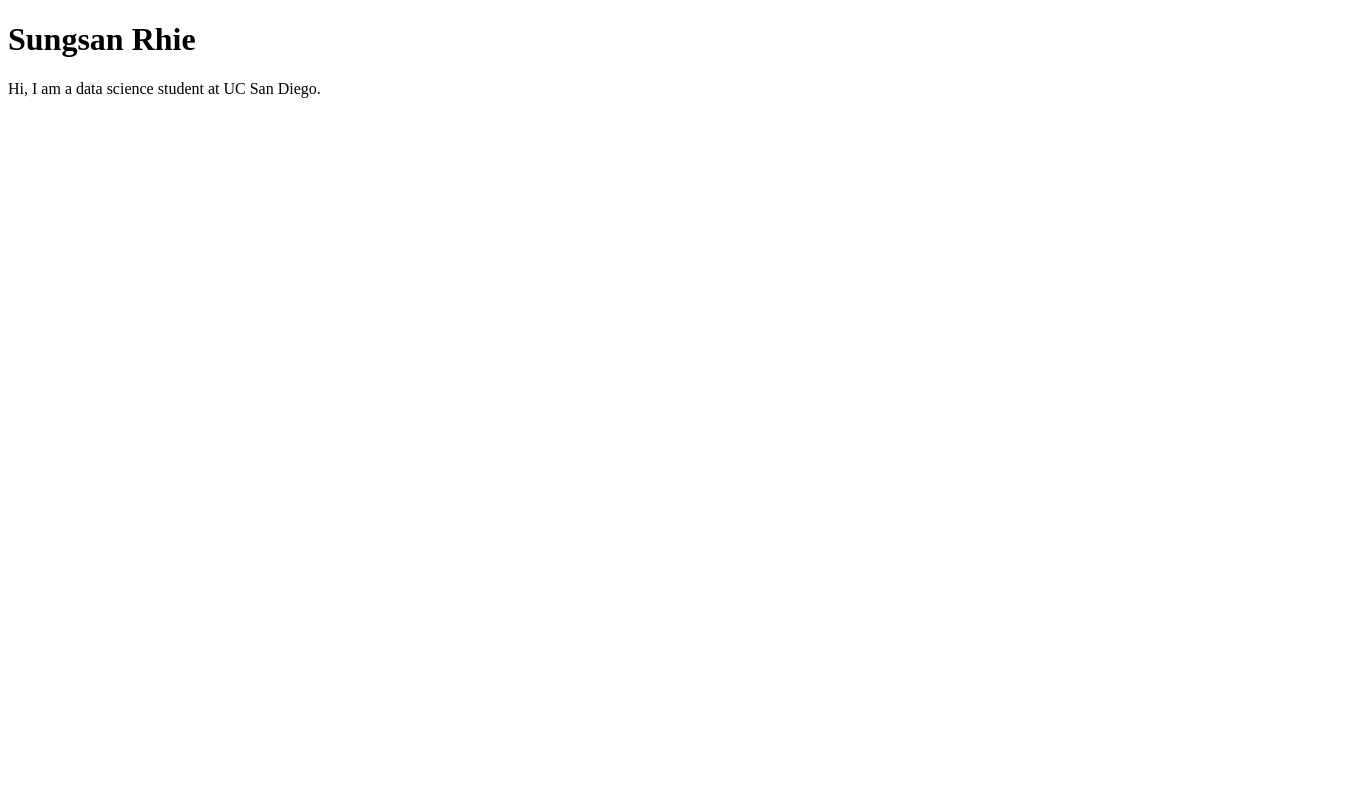
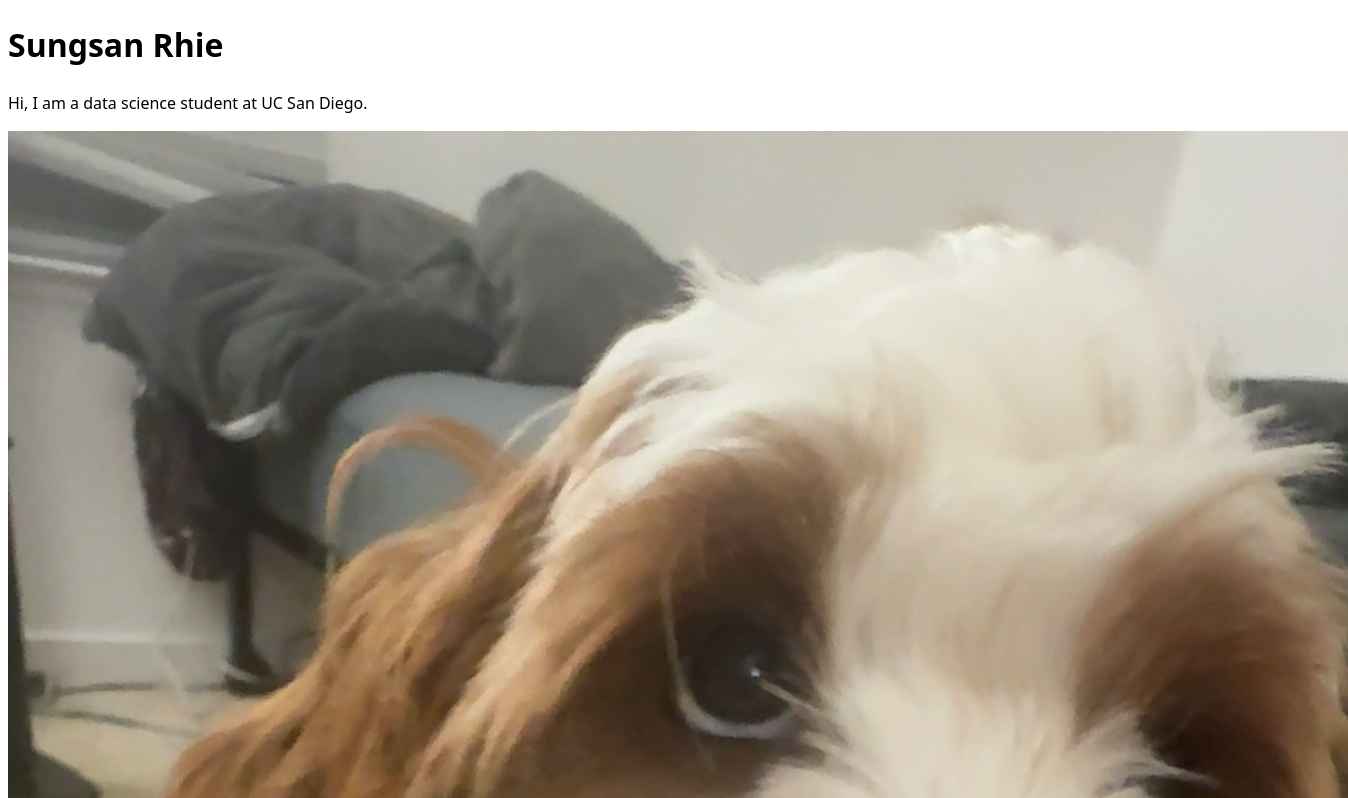
Before and after one commit to srhie2/portfolio, a plain HTML site: page index.html in a window 1280 px wide. Shown: the top 798 px of the page, 1348 px wide, since content can reach past the window. Drawn offline with Linux system fonts and the light colour scheme.

Commit message:
Add photo and styling

```diff
--- a/index.html
+++ b/index.html
@@ -4,9 +4,11 @@
     <meta charset="UTF-8">
     <meta name="viewport" content="width=device-width, initial-scale=1.0">
     <title>Sungsan Rhie: Portfolio</title>
+    <link rel="stylesheet" href="style.css">
 </head>
 <body>
     <h1>Sungsan Rhie</h1>
     <p>Hi, I am a data science student at UC San Diego.</p>
+    <img src="images/Toffee.jpeg" alt="A dog named Toffee">
 </body>
 </html>
--- /dev/null
+++ b/style.css
@@ -0,0 +1,6 @@
+body {
+  /* Set line height to 1.5 times the font size
+	   and use the OS’s UI font as the website font
+	 */
+  font: 100%/1.5 system-ui;
+}
```
Also changed, not shown: images/Toffee.jpeg (added).
